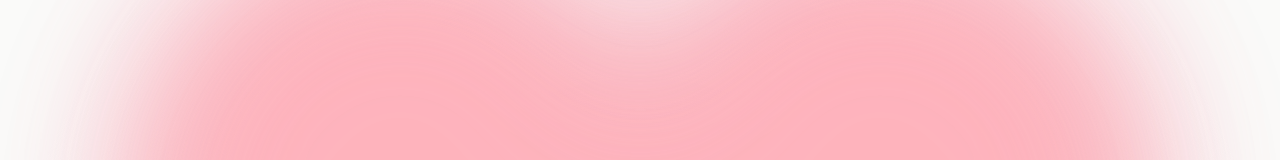
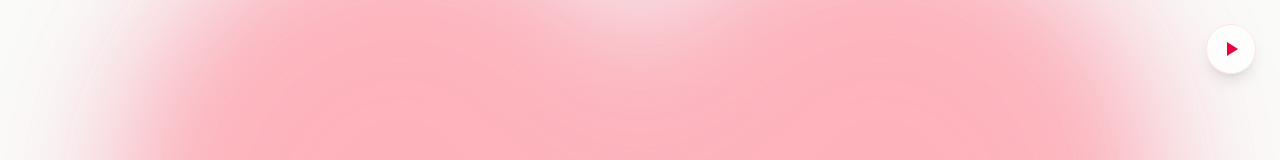
Before and after one commit to mbuguanewton/imani, a Next.js app: page / in a window 1280 px wide. Shown: the top 160 px of the page. Built offline with nearby package versions, Linux system fonts and the light colour scheme.

Commit message:
Add YouTube music player and toggle functionality to ValentinesRose component

```diff
--- a/components/valentines/ValentinesRose.tsx
+++ b/components/valentines/ValentinesRose.tsx
@@ -62,10 +62,12 @@ if (typeof window !== "undefined") {
 export default function ValentinesRose() {
   const containerRef = useRef<HTMLDivElement>(null);
   const roseRef = useRef<HTMLDivElement>(null);
+  const playerRef = useRef<HTMLIFrameElement>(null);
   const [message] = useState(
     "Time and time again, I appreciate the person I've become with you. All through the years you are always by my side. I wish to keep it this way forever. You challenge me, you inspire me, you help me grow, you are my best friend, my best dish 😜 and my calm place 😌. I love you more than words can say.",
   );
   const [isMobile, setIsMobile] = useState(false);
+  const [isPlaying, setIsPlaying] = useState(false);
 
   // Dynamic values based on content
   const totalScreens = gallery.length + 2;
@@ -165,12 +167,81 @@ export default function ValentinesRose() {
     });
   };
 
+  const toggleMusic = () => {
+    if (playerRef.current) {
+      if (isPlaying) {
+        playerRef.current.style.display = "none";
+      } else {
+        playerRef.current.style.display = "block";
+      }
+      setIsPlaying(!isPlaying);
+    }
+  };
+
+  useEffect(() => {
+    // Load YouTube IFrame API for volume control
+    const tag = document.createElement("script");
+    tag.src = "https://www.youtube.com/iframe_api";
+    const firstScriptTag = document.getElementsByTagName("script")[0];
+    firstScriptTag?.parentNode?.insertBefore(tag, firstScriptTag);
+
+    let player: any = null;
+    (window as any).onYouTubeIframeAPIReady = () => {
+      player = new (window as any).YT.Player(playerRef.current, {
+        events: {
+          onReady: (event: any) => {
+            event.target.setVolume(25); // Set volume to 25%
+          },
+        },
+      });
+    };
+
+    return () => {
+      if (player) {
+        player.destroy();
+      }
+    };
+  }, []);
+
   return (
     <div
       ref={containerRef}
       className="relative bg-[#fafaf9] selection:bg-rose-500/10 overflow-x-hidden"
       style={{ height: `${totalScreens * 100}vh` }}
     >
+      {/* Hidden YouTube Player */}
+      <iframe
+        ref={playerRef}
+        width="0"
+        height="0"
+        src="https://www.youtube.com/embed/CQ9vHLBI3Zs?autoplay=1&controls=0&modestbranding=1&loop=1&playlist=CQ9vHLBI3Zs"
+        title="Lo-fi Background Music"
+        frameBorder="0"
+        allow="accelerometer; autoplay; clipboard-write; encrypted-media; gyroscope; picture-in-picture; web-share"
+        referrerPolicy="strict-origin-when-cross-origin"
+        style={{ display: "none" }}
+      />
+
+      {/* Music Control Button */}
+      <button
+        onClick={toggleMusic}
+        className="fixed top-6 right-6 z-30 group bg-white/80 backdrop-blur-xl border border-rose-100 rounded-full p-3 shadow-lg hover:bg-white hover:shadow-xl transition-all active:scale-95"
+        aria-label={isPlaying ? "Pause music" : "Play music"}
+        title={isPlaying ? "Pause music" : "Play music"}
+      >
+        <svg
+          className="w-6 h-6 text-rose-600 group-hover:text-rose-700 transition-colors"
+          fill="currentColor"
+          viewBox="0 0 24 24"
+        >
+          {isPlaying ? (
+            <path d="M6 4h4v16H6V4zm8 0h4v16h-4V4z" />
+          ) : (
+            <path d="M8 5v14l11-7z" />
+          )}
+        </svg>
+      </button>
+
       {/* Central Scaling Rose - Shifted up slightly to accommodate footer */}
       <div className="fixed inset-0 flex items-center justify-center pointer-events-none z-0">
         <div
```
